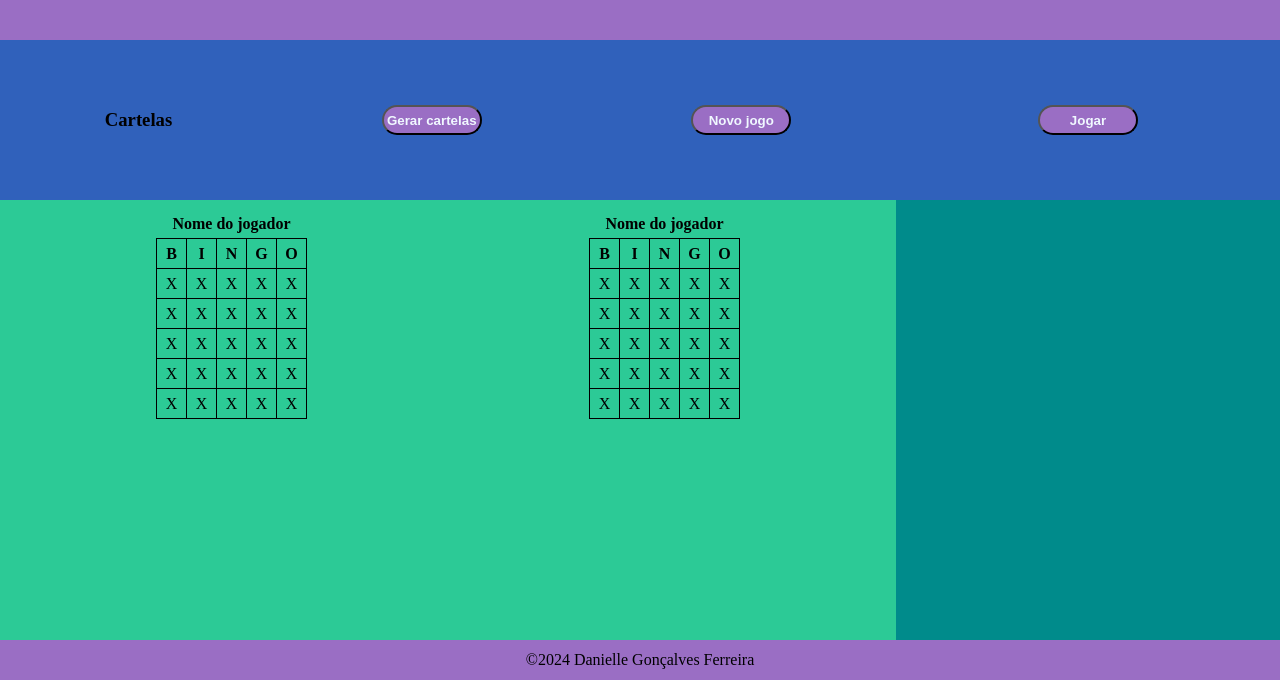
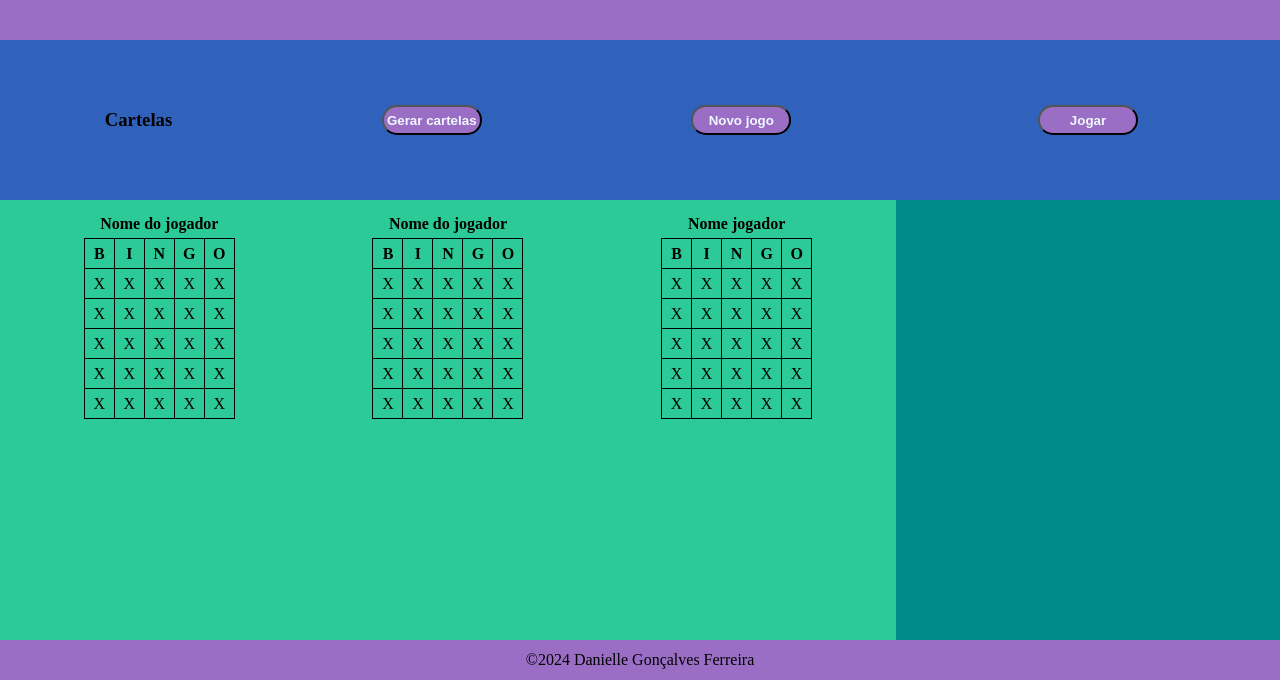
Before and after one commit to daniferreira05/Bingo, a plain HTML site: page index.html in a window 1280 px wide. Both pictures are taken after a click on the button "Gerar cartelas". Shown: the part 120-800 px from the top of the page. Drawn offline with Linux system fonts and the light colour scheme.

Commit message:
Add files via upload

```diff
--- a/index.css
+++ b/index.css
@@ -7,7 +7,7 @@
 
 header {
     height: 20vh;
-    width: 100%;
+    width: 100vw;
     background-color: #9a6ec4;
     display: flex;
     align-items: center;
--- a/index.html
+++ b/index.html
@@ -19,7 +19,7 @@
 
             <div id="header_cartelas">
                 <h3>Cartelas</h3>
-                <button>Gerar cartelas</button>
+                <button onclick="desenharCartela()">Gerar cartelas</button>
                 <button>Novo jogo</button>
             </div>
 
--- a/index.js
+++ b/index.js
@@ -1,5 +1,74 @@
-function DesenharCartela(){
-    const pai_div_cartela = document.getElementById('body_cartelas');
-    const div_cartelas = document.createElemente('div');
-    div_cartelas.className = 'cartela';
+
+
+function desenharCartela() {
+
+    // Selecionar onde se deseja criar o elemento
+    const pai_div_cartelas = document.getElementById('body_cartelas');
+
+    // Criar uma div para a cartela
+    const div_cartelas = document.createElement('div');
+    div_cartelas.className = 'cartelas';
+
+    // Inserir a div dentro do pai
+    pai_div_cartelas.appendChild(div_cartelas);
+
+    //Criar um elemnto de texto para o Nome do jogador
+    const h4_jogador = document.createElement('h4');
+    h4_jogador.innerText = 'Nome jogador';
+
+
+    //Inserir o nome do jogador na div
+    div_cartelas.appendChild(h4_jogador);
+
+    //Criar a tabela do bingo
+    const tabela = document.createElement('table');
+    const thead = document.createElement('thead');
+    const tbody = document.createElement('tbody');
+
+
+
+
+
+    //Criando os elemtos do thead
+    const thB = document.createElement('th');
+    const thI = document.createElement('th');
+    const thN = document.createElement('th');
+    const thG = document.createElement('th');
+    const thO = document.createElement('th');
+
+    thB.innerText = 'B'
+    thI.innerText = 'I'
+    thN.innerText = 'N'
+    thG.innerText = 'G'
+    thO.innerText = 'O'
+
+    //Inserir os th nos thead
+    thead.appendChild(thB);
+    thead.appendChild(thI);
+    thead.appendChild(thN);
+    thead.appendChild(thG);
+    thead.appendChild(thO);
+
+    for(var i = 0; i < 5; i++){
+        const tr = document.createElement('tr');
+        for(var j = 0; j < 5; j++){
+            const td = document.createElement('td');
+            td.innerText = 'X';
+            tr.appendChild(td);
+        }
+        tbody.appendChild(tr);
+    }
+
+
+
+
+
+
+    //Iserir na tabela
+    div_cartelas.appendChild(tabela);
+    tabela.appendChild(thead);
+    tabela.appendChild(tbody);
+
+
+
 }
```
